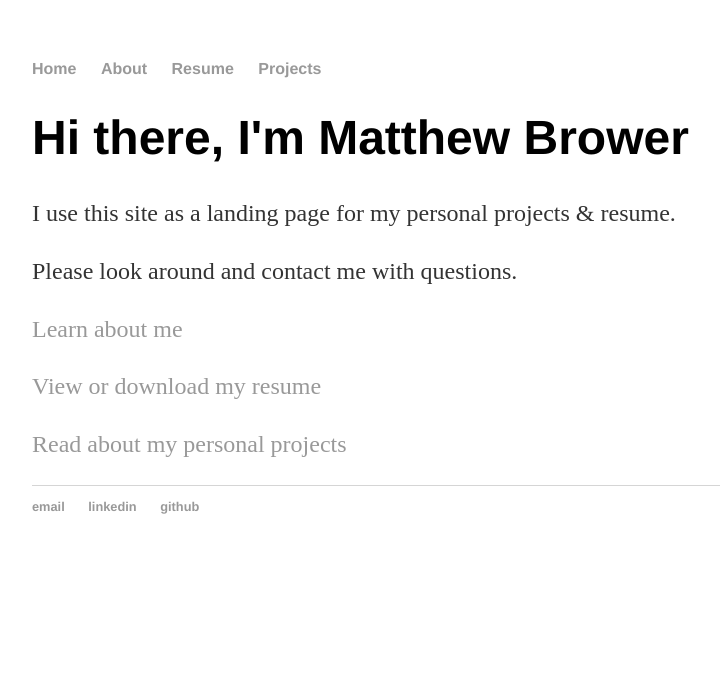
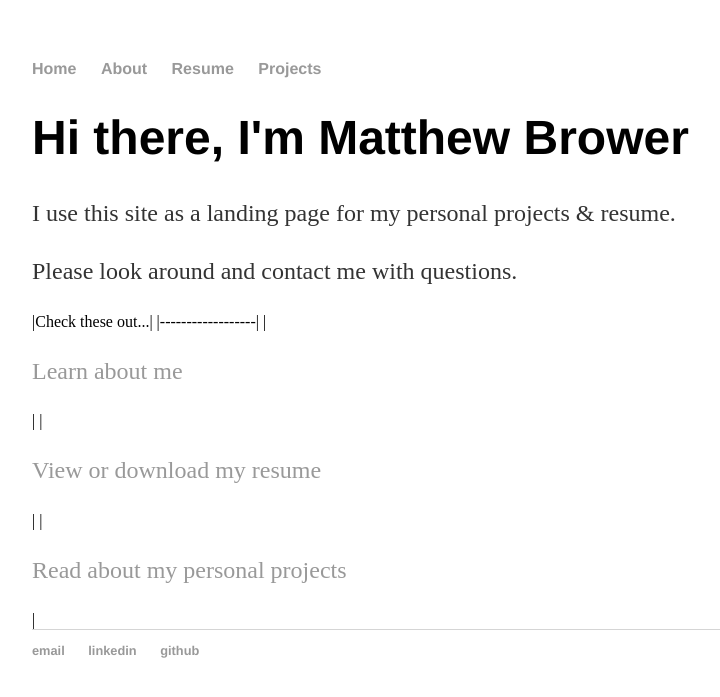
Before and after one commit to MatthewBrower/matthewbrower.github.io, a Jekyll site: the page built from index.html, in a window 1280 px wide. Shown: the top 697 px of the page, without its empty margins (160-880 px from the left). Built offline with Jekyll 4.4.1, drawn with Linux system fonts in a browser that asks for light colours.

Commit message:
Changes to index files

```diff
--- a/about/index.html
+++ b/about/index.html
@@ -4,9 +4,9 @@
 ---
 <div class="blurb">
 	<h1>About Me</h1>
-	<p>I work at the JM Smucker Company as a Senior Data Analyst in sales &amp; marketing.  I build analytics data products and custom analysis to our retail customers like WalMart, Target, and Kroger.</p>
+	<p>I am a Senior Data Analyst at Smucker's, where I work within the Sales &amp; Marketing groups.  I primarily build data 'products' and deliver custom analysis to retail customers like Wal-Mart.</p>
 
-	 <p>Most of my work falls into one of two categories: </p>
+	 <p>Most of my work at Smucker's falls into one of two categories: </p>
 		<ol>
 			<li><p>Data Mining &amp; Machine Learning and </p></li>
 			<li><p>Interactive Data Visualization</p></li>
--- a/index.html
+++ b/index.html
@@ -8,7 +8,9 @@
 
 	<p>Please look around and contact me with questions. </p>
 
-		<p><a href="/about">Learn about me</a></p>
-		<p><a href="/resume">View or download my resume</a></p>
-		<p><a href="/blog">Read about my personal projects</a></p>
+		|Check these out...|
+		|------------------|
+		|<p><a href="/about">Learn about me</a></p>|
+		|<p><a href="/resume">View or download my resume</a></p>|
+		|<p><a href="/blog">Read about my personal projects</a></p>|
 </div><!-- /.blurb -->
```
